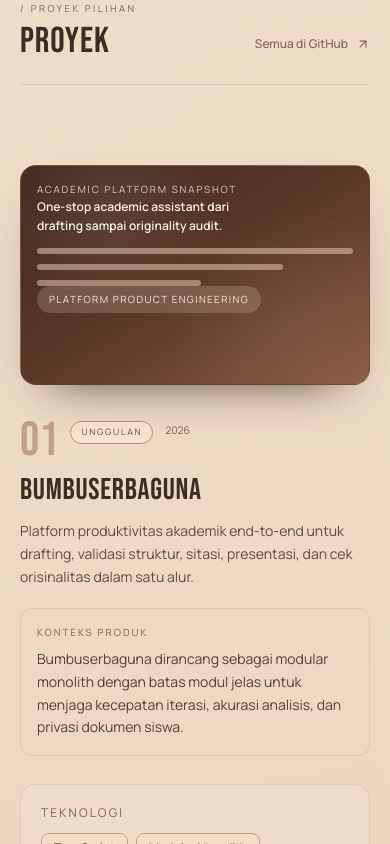
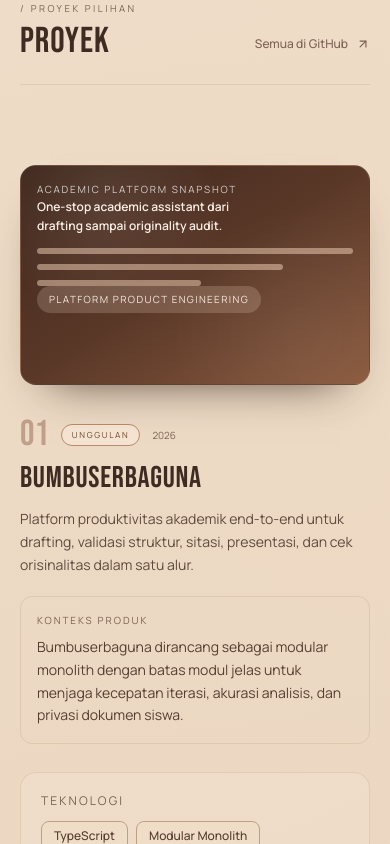
Before and after one commit to fatidaprilian/portofolio, a Vue app: page / in a window 390 px wide. Shown: the part 7940-8784 px from the top of the page. Built offline with nearby package versions, Linux system fonts and the light colour scheme.

Commit message:
fix(mobile): stabilize featured project card on touch devices

```diff
--- a/src/components/ProjectGrid.vue
+++ b/src/components/ProjectGrid.vue
@@ -116,10 +116,10 @@ const getPreviewTheme = (accentLabel) => previewThemeByAccent[accentLabel] ?? pr
 
           <div class="lg:col-span-7 xl:col-span-8 space-y-7">
             <div>
-              <div class="flex items-start gap-3 md:gap-4 mb-3 md:mb-4">
-                <span class="font-display text-5xl text-[#c0a08a] leading-none">01</span>
-                <span class="inline-block text-[0.55rem] md:text-[0.6rem] tracking-[0.2em] uppercase border border-[#b98a69] bg-[#f5e4d1] text-[#6f4933] rounded-full px-2.5 py-1 mt-1">{{ getActiveCopy().featuredLabel }}</span>
-                <span class="text-[0.65rem] md:text-xs text-muted mt-1.5">{{ getFeaturedProject().year }}</span>
+              <div class="flex flex-wrap items-center gap-x-3 gap-y-1 md:gap-4 mb-3 md:mb-4">
+                <span class="font-display text-4xl sm:text-5xl text-[#c0a08a] leading-none">01</span>
+                <span class="inline-block text-[0.52rem] sm:text-[0.55rem] md:text-[0.6rem] tracking-[0.2em] uppercase border border-[#b98a69] bg-[#f5e4d1] text-[#6f4933] rounded-full px-2.5 py-1">{{ getActiveCopy().featuredLabel }}</span>
+                <span class="text-[0.62rem] sm:text-[0.65rem] md:text-xs text-muted">{{ getFeaturedProject().year }}</span>
               </div>
               <h3 class="font-display text-3xl sm:text-4xl md:text-6xl lg:text-7xl text-text tracking-wide leading-[0.9] break-words group-hover:text-[#5a3e2f] transition-colors duration-500">
                 {{ getFeaturedProject().title }}
--- a/src/components/TiltCard.vue
+++ b/src/components/TiltCard.vue
@@ -1,11 +1,44 @@
 <script setup>
-import { ref, computed } from 'vue'
+import { ref, computed, onMounted, onUnmounted } from 'vue'
 import { useMouseInElement } from '@vueuse/core'
 
 const target = ref(null)
 const { elementX, elementY, isOutside, elementHeight, elementWidth } = useMouseInElement(target)
+const isTiltEnabled = ref(true)
+
+let pointerMediaQuery
+let viewportMediaQuery
+
+const updateTiltAvailability = () => {
+  const hasCoarsePointer = pointerMediaQuery ? pointerMediaQuery.matches : false
+  const isSmallViewport = viewportMediaQuery ? viewportMediaQuery.matches : false
+  isTiltEnabled.value = !hasCoarsePointer && !isSmallViewport
+}
+
+onMounted(() => {
+  if (typeof window === 'undefined') return
+
+  pointerMediaQuery = window.matchMedia('(pointer: coarse)')
+  viewportMediaQuery = window.matchMedia('(max-width: 1023px)')
+  updateTiltAvailability()
+
+  pointerMediaQuery.addEventListener('change', updateTiltAvailability)
+  viewportMediaQuery.addEventListener('change', updateTiltAvailability)
+})
+
+onUnmounted(() => {
+  pointerMediaQuery?.removeEventListener('change', updateTiltAvailability)
+  viewportMediaQuery?.removeEventListener('change', updateTiltAvailability)
+})
 
 const cardStyle = computed(() => {
+  if (!isTiltEnabled.value) {
+    return {
+      transform: 'none',
+      transition: 'none'
+    }
+  }
+
   // Graceful degradation when dimensions are 0 (e.g., initial render)
   if (isOutside.value || elementHeight.value === 0 || elementWidth.value === 0) {
     return {
```
